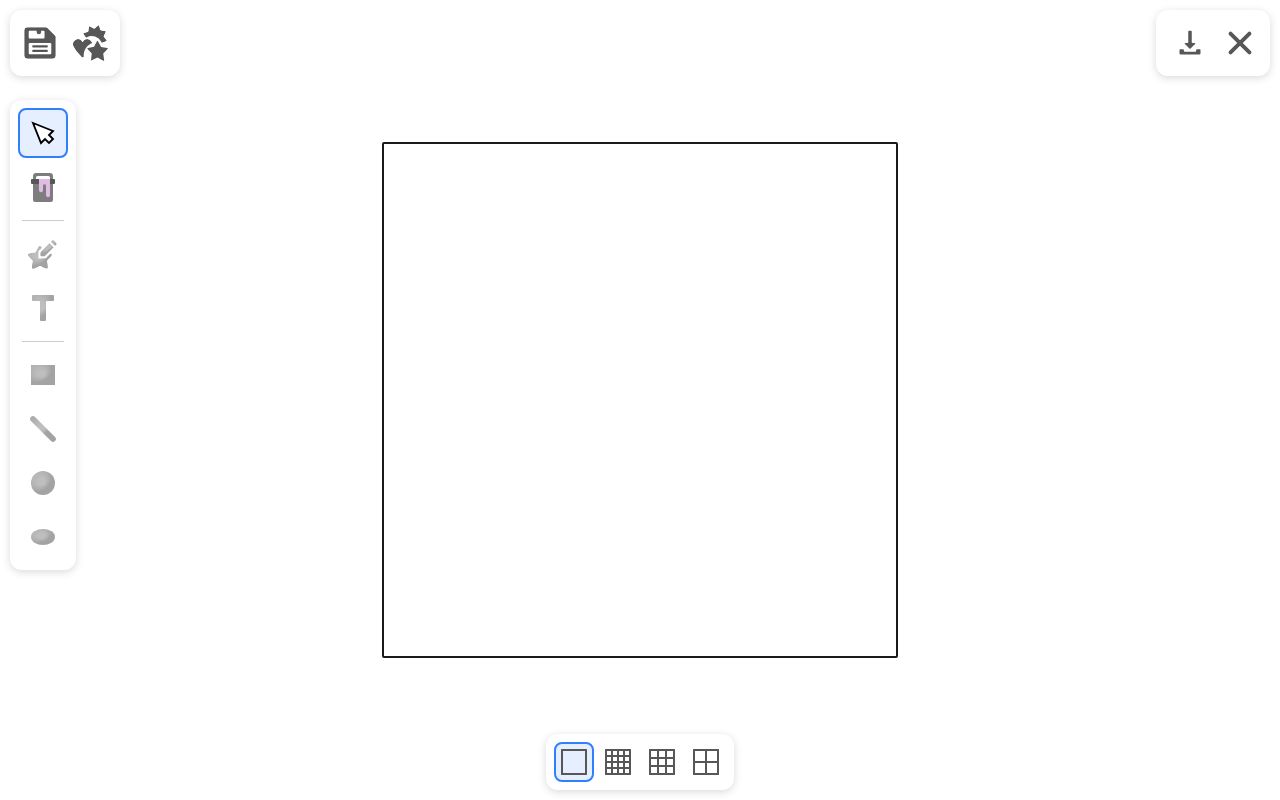
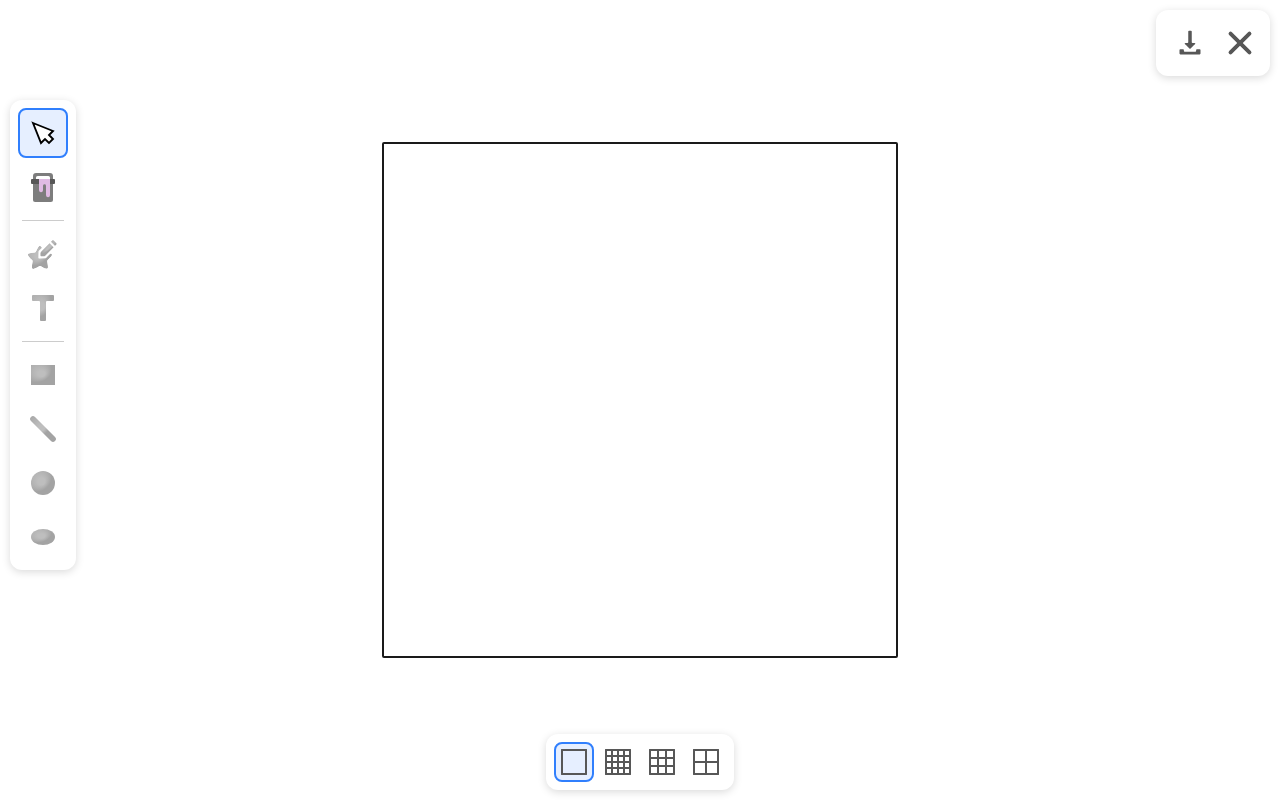
Before and after one commit to agruenb/icon-creator-js, a website built with webpack: page public/index.html in a window 1280 px wide. Built offline with nearby package versions, Linux system fonts and the light colour scheme; files whose address does not match are found by name.

Commit message:
disable unusable options (save and load icons)

```diff
--- a/public/index.html
+++ b/public/index.html
@@ -18,7 +18,7 @@
             </div>
         </div>
         <div class="topbar">
-            <div class="topbar-tools tools-left">
+            <div class="topbar-tools tools-left" style="visibility:hidden">
                 <div class="left-menu-button topbar-action clickable" id="openSaveMenu">
                     <img src="img/save_icon.svg" alt="burger menu">
                 </div>
```
